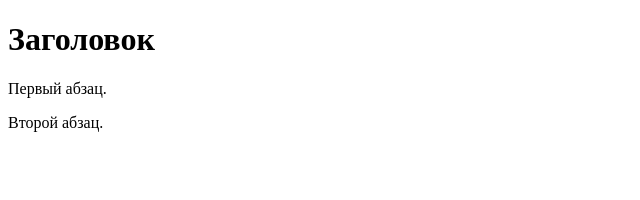
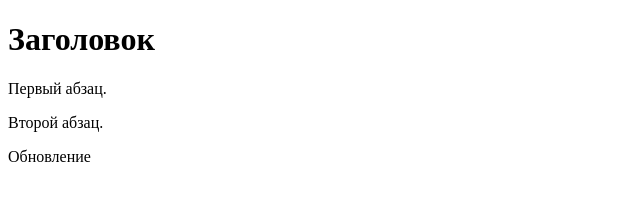
Before and after one commit to NinePage/qa-demo-3, a plain HTML site: page vetka2.html in a window 1280 px wide. Shown: the whole page, without its empty margins (0-640 px from the left). Drawn offline with Linux system fonts and the light colour scheme.

Commit message:
obnova vetka2

```diff
--- a/vetka2.html
+++ b/vetka2.html
@@ -9,5 +9,6 @@
   <!-- Комментарий -->
   <p>Первый абзац.</p>
   <p>Второй абзац.</p>
+  <p>Обновление</p>
  </body>
 </html>
```
